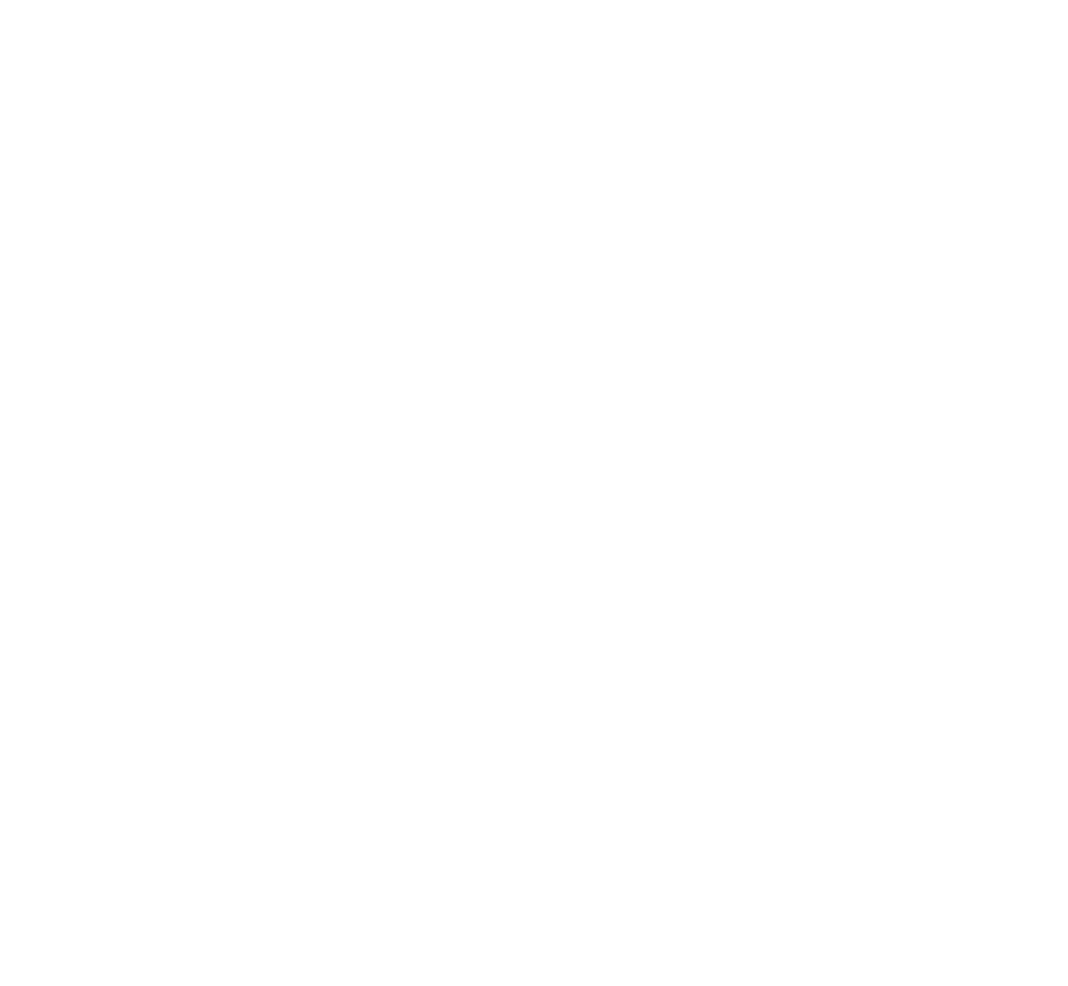
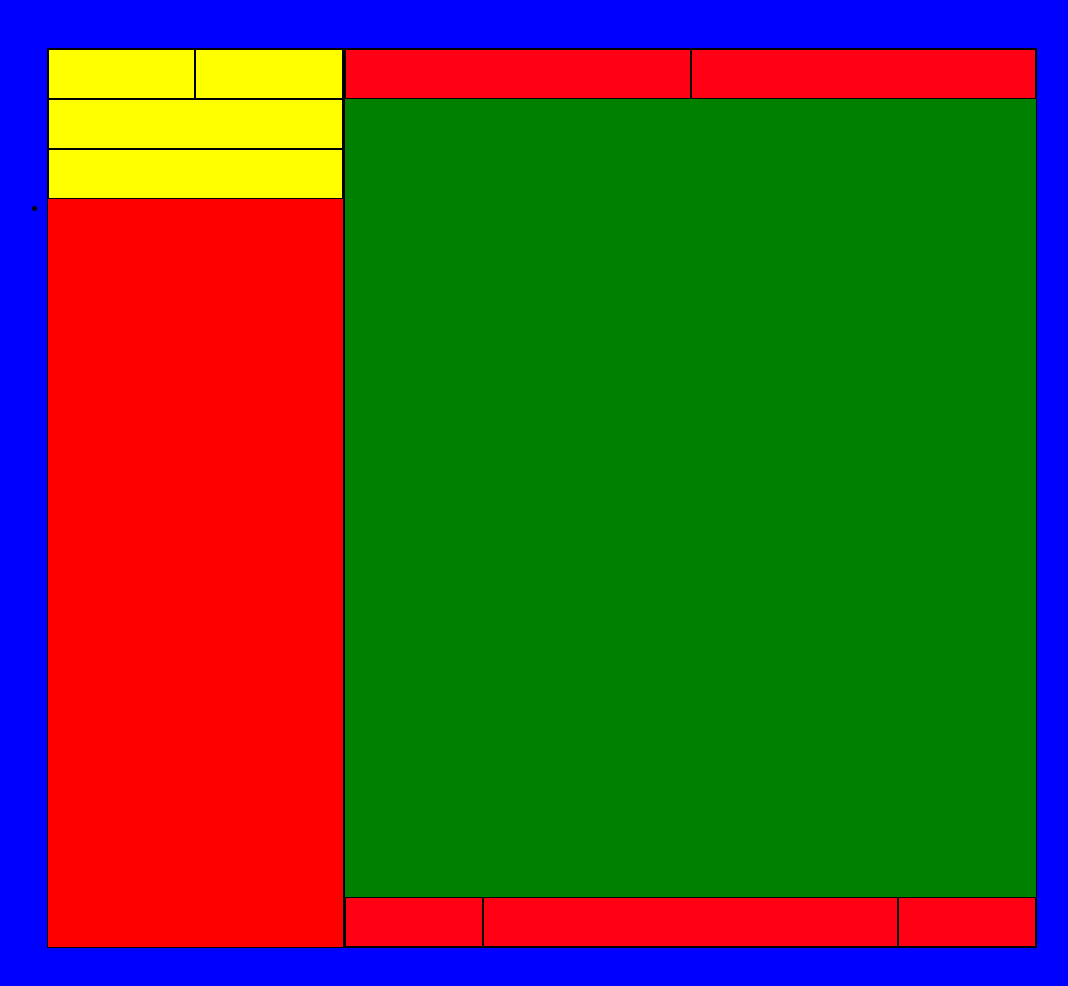
Before and after one commit to LucaFaedda/vue-boolzapp, a plain HTML site: page index.html in a window 1280 px wide. Shown: the whole page, without its empty margins (98-1166 px from the left). Before the commit the page ends 800 px from the top, so only its background shows below. Drawn offline with nearby package versions, Linux system fonts and the light colour scheme.

Commit message:
creato struttura html

```diff
--- a/css/style.css
+++ b/css/style.css
@@ -0,0 +1,113 @@
+*{
+    margin: 0;
+    padding: 0;
+    box-sizing: border-box;
+}
+
+body{
+    background-color: blue;
+}
+
+.container{
+    display: flex;
+    max-width: 991px;
+    margin: 3rem auto;
+    height: 900px;
+}
+
+.container-sx{
+    width: 30%;
+    background-color: red;
+    border: 1px solid black;
+}
+
+.container-dx{
+    width: 70%;
+    background-color: yellow;
+    border: 1px solid black;
+}
+
+/* sezione profilo utente */
+
+
+.profilo{
+    width: 100%;
+    height: 50px;
+    display: flex;
+    justify-content: space-between;
+}
+
+.img-profilo, .pulsanti-profilo{
+    width: 50%;
+    border: 1px solid black;
+    height: 100%;
+    background-color: yellow;
+}
+
+/* sezione silenzia */
+
+.silenzia{
+    width: 100%;
+    height: 50px;
+    border: 1px solid black;
+    background-color: yellow;
+}
+
+/* sezione search-bar */
+
+.search-bar{
+    width: 100%;
+    height: 50px;
+    border: 1px solid black;
+    background-color: yellow;
+}
+
+/* sezione lista contatti */
+
+
+/* sezione profilo contatto */
+
+.profilo-contatto{
+    width: 100%;
+    height: 50px;
+    display: flex;
+    justify-content: space-between;
+}
+
+.img-contatto, .pulsanti-contatto{
+    width: 50%;
+    border: 1px solid black;
+    height: 100%;
+    background-color: rgb(255, 0, 21);
+}
+
+/* sezione chat */
+
+.chat{
+    height: calc(100% - 100px);
+    background-color:green;
+    width: 100%;
+}
+
+/* sezione send-message */
+
+.send-message{
+    width: 100%;
+    height: 50px;
+    display: flex;
+    justify-content: space-between;
+}
+
+.emoticon, .vocal{
+    width: 20%;
+    height: 100%;
+    border: 1px solid black;
+    background-color: rgb(255, 0, 21);
+}
+
+.input-text{
+    width: 60%;
+    height: 100%;
+    border: 1px solid black;
+    background-color: rgb(255, 0, 21);
+}
--- a/index.html
+++ b/index.html
@@ -8,6 +8,59 @@
         <title>Boolzapp Con Vue.js</title>
     </head>
     <body>
+        <div id="app">
+            <div class="container">
+                <div class="container-sx">
+                    <div class="profilo">
+                        <div class="img-profilo">
+
+                        </div>
+                        <div class="pulsanti-profilo">
+
+                        </div>
+                    </div>
+                    <div class="silenzia">
+
+                    </div>
+                    <div class="search-bar">
+
+                    </div>
+                    <div class="lista-contatti">
+                        <ul>
+                            <li>
+
+                            </li>
+                        </ul>
+                    </div>
+
+                </div>
+                <div class="container-dx">
+                    <div class="profilo-contatto">
+                        <div class="img-contatto">
+
+                        </div>
+                        <div class="pulsanti-contatto">
+
+                        </div>
+
+                    </div>
+                    <div class="chat">
+
+                    </div>
+                    <div class="send-message">
+                        <div class="emoticon">
+
+                        </div>
+                        <div class="input-text">
+
+                        </div>
+                        <div class="vocal">
+
+                        </div>
+                    </div>
+                </div>
+            </div>
+        </div>
         <script src="https://unpkg.com/vue@3/dist/vue.global.js"></script>
         <script text="text/javascprit" src="./js/script.js"></script>
     </body>
```
Also changed, not shown: img/avatar_1.jpg (added), img/avatar_2.jpg (added), img/avatar_3.jpg (added), img/avatar_4.jpg (added), img/avatar_5.jpg (added), img/avatar_6.jpg (added), img/avatar_7.jpg (added), img/avatar_8.jpg (added), img/avatar_io.jpg (added), img/mine.jpg (added).
